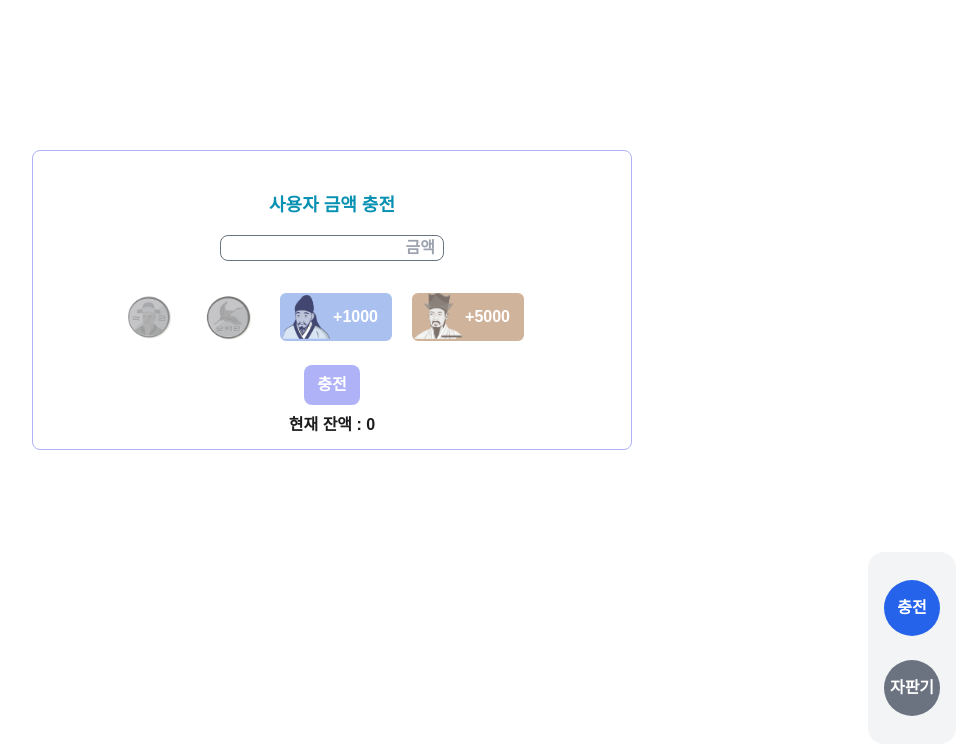
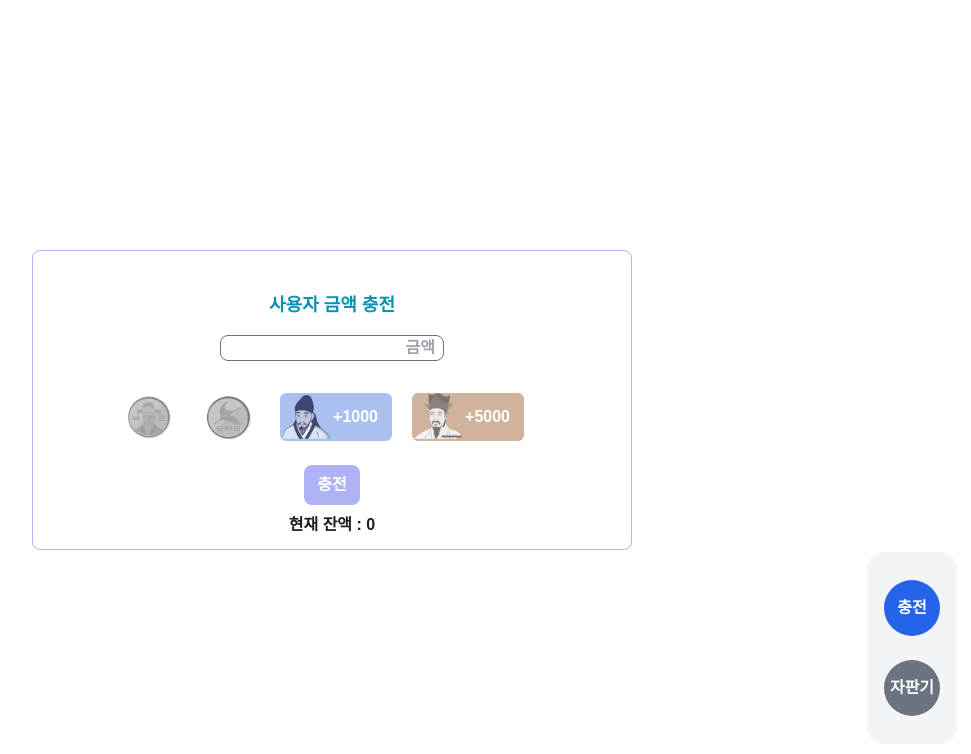
Before and after one commit to hak-joo/vending-machine, a React (Vite) app: page /charge in a window 1280 px wide. Shown: the top 754 px of the page, without its empty margins (308-1279 px from the left). Built offline with nearby package versions, Linux system fonts and the light colour scheme; a web font is replaced by a local one.

Commit message:
chore: charge 페이지 중앙 정렬

```diff
--- a/src/pages/Charge/Charge.tsx
+++ b/src/pages/Charge/Charge.tsx
@@ -35,13 +35,13 @@ function Charge() {
   };
 
   return (
-    <div className="w-[1200px] max-w-[1500px] min-w-[1000px] h-[600px] max-h-[700px] min-h-[500px] flex flex-col justify-center items-center">
+    <div className="self-center w-[1200px] max-w-[1500px] min-w-[1000px] h-[600px] max-h-[700px] min-h-[500px] flex flex-col justify-center items-center">
       <div className="w-1/2 h-1/2 flex flex-col items-center border border-indigo-500/50 rounded-lg">
         <p className="text-lg text-cyan-600 mt-10 mb-2">사용자 금액 충전</p>
         <input
           type="number"
           id="money"
-          className="w-56 border border-gray-500 rounded-lg m-2 pr-2 text-right block  appearance-none"
+          className="w-56 border border-gray-500 rounded-lg m-2 pr-2 text-right block appearance-none"
           placeholder="금액"
           value={money === 0 ? '' : money}
           onChange={handleMoneyChange}
--- a/src/pages/VendingMachine/VendingMachine.tsx
+++ b/src/pages/VendingMachine/VendingMachine.tsx
@@ -75,7 +75,7 @@ function VendingMachine() {
               <Beverage
                 key={beverage.id}
                 beverage={beverage}
-                onSelectBeverage={() => handleSelectBeverage(beverage)}
+                onSelectBeverage={handleSelectBeverage}
               />
             ))}
           </div>
```
